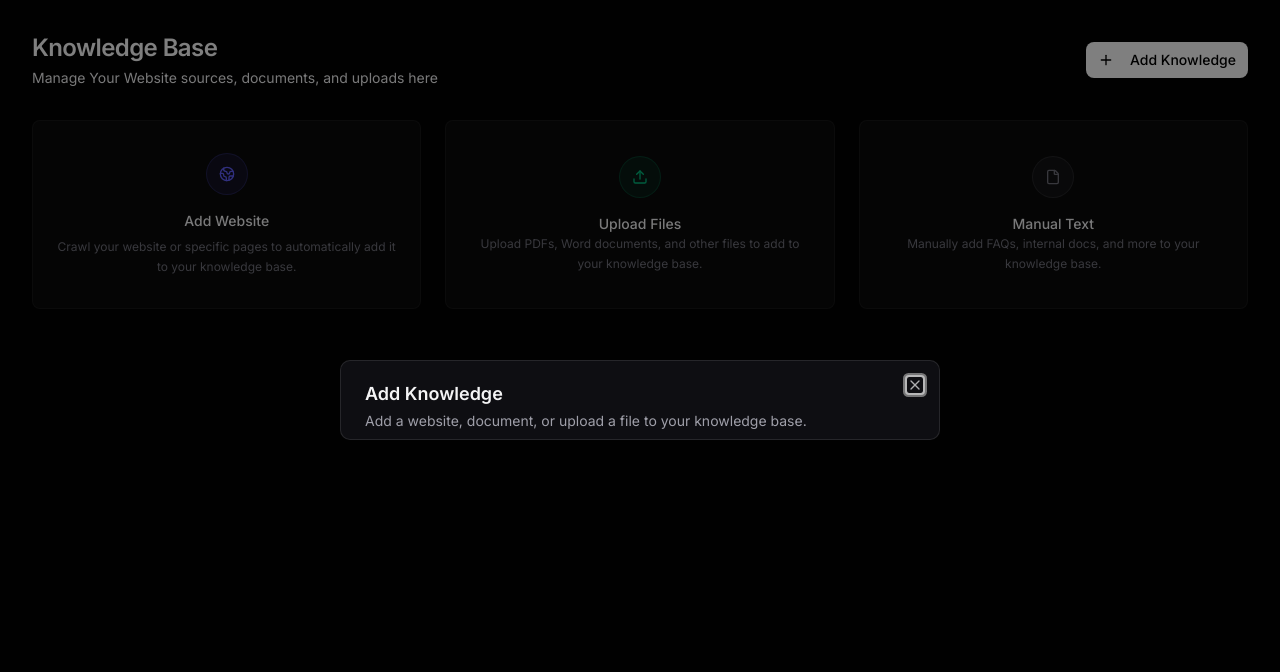
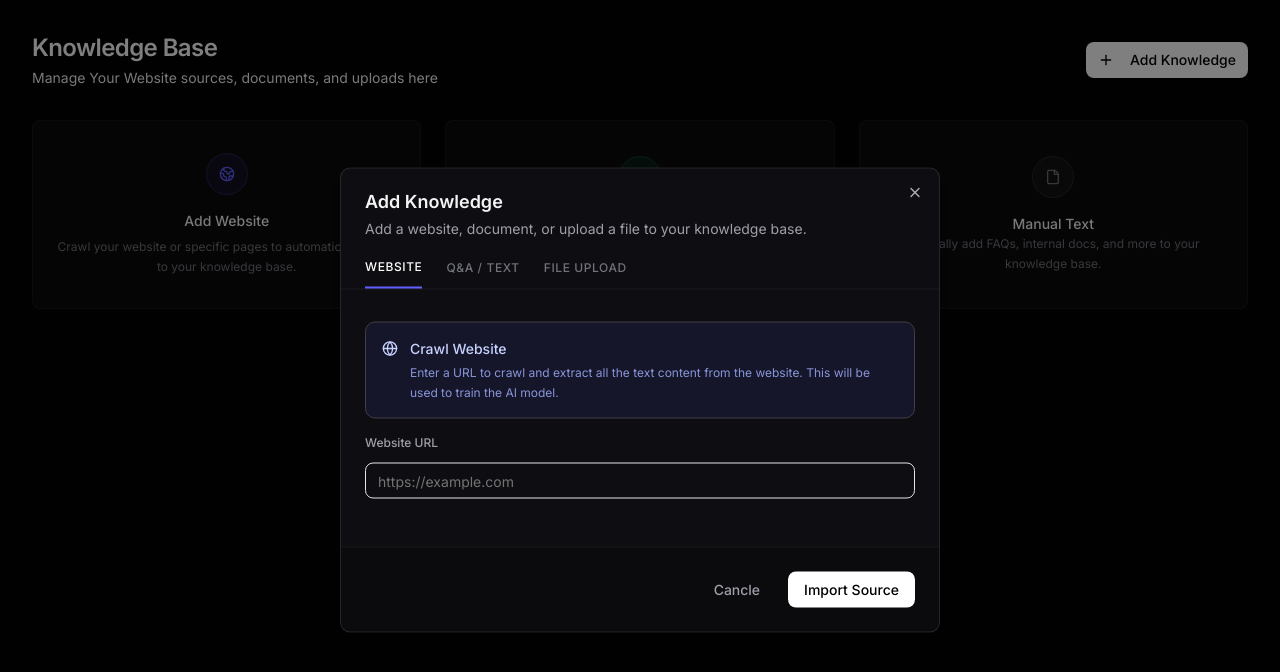
Before and after one commit to shishirkhatiwada/convoX, a Next.js app: page /dashboard/knowledge in a window 1280 px wide. Both pictures are taken after a click on the button "Add Knowledge". Shown: the top 672 px of the page. Built offline with nearby package versions, Linux system fonts and the light colour scheme; no server answers.

Commit message:
knowledge page more designs

```diff
--- a/app/dashboard/knowledge/addKnowledge.tsx
+++ b/app/dashboard/knowledge/addKnowledge.tsx
@@ -1,5 +1,12 @@
 import { KnowlegdeSource } from "@/@types/types";
+import { Alert, AlertDescription } from "@/components/ui/alert";
+import { Button } from "@/components/ui/button";
 import { Dialog, DialogContent, DialogDescription, DialogHeader, DialogTitle } from "@/components/ui/dialog";
+import { Input } from "@/components/ui/input";
+import { Label } from "@/components/ui/label";
+import { Tabs, TabsContent, TabsList, TabsTrigger } from "@/components/ui/tabs";
+import { Textarea } from "@/components/ui/textarea";
+import { AlertCircle, File, FileText, Globe, Loader, Loader2, Upload } from "lucide-react";
 import React, { useState } from "react";
 
 interface AddKnowledgeProps {
@@ -28,11 +35,83 @@ const AddKnowledge = ({
   const [uploadFile, setUploadFile] = useState<File | null>(null);
   const [error, setError] = useState<string | null>(null);
 
+  const validateUrl = (url: string) => {
+    try {
+      const parse = new URL(url)
+      return ["http", "https"].includes(parse.protocol)
+    } catch (error) {
+      return false
+    }
+  }
+
+  const handleImportWrapper = async () => {
+    setError(null)
+
+    const data: any = { type: defaultTab }
+
+    if (defaultTab === "website") {
+      if (!websiteUrl) {
+        setError("Please enter a website URL")
+        return
+      }
+      if(!validateUrl(websiteUrl)) {
+        setError("Please enter a valid website URL")
+        return
+      }
+
+      const normalizedInput = websiteUrl.replace(/\/$/, "")
+      const exists = existingSources.some((source) => {
+        if(source.type != "website" || !source.source_url) {
+         return false
+        }
+    const normalizedSource = source.source_url.replace(/\/$/, "")
+    return normalizedSource === normalizedInput
+      })
+
+      if(exists) {
+        setError("This website already exists in your knowledge base")
+        return
+      }
+
+      data.source_url = websiteUrl
+    } else if (defaultTab === "text") {
+      if (!docsTitle.trim()) {
+        setError("Please enter a title for your document")
+        return
+      }
+
+      if (!docsContent.trim()) {
+        setError("Please enter the content of your document")
+        return
+      }
+
+      data.title = docsTitle
+      data.content = docsContent
+    } else if (defaultTab === "file") {
+      if (!uploadFile) {
+        setError("Please upload a file")
+        return
+      }
+
+      data.file = uploadFile
+  }
+
+  await onImport(data)
+
+  setWebsiteUrl("")
+  setDocsTitle("")
+  setDocsContent("")
+  setUploadFile(null)
+  setError(null)
+  }
+
+
+
   return <Dialog
     open={isOpen}
-  onOpenChange={(open)=>{
+    onOpenChange={(open) => {
       setISOpen(open)
-if(!open) setError(null)
+      if (!open) setError(null)
     }}
   >
     <DialogContent className="sm:max-w-150 bg-[#0e0e12] border-white/10 text-zinc-100 p-0 overflow-hidden gap-0">
@@ -42,6 +121,191 @@ if(!open) setError(null)
           Add a website, document, or upload a file to your knowledge base.
         </DialogDescription>
       </DialogHeader>
+      <Tabs
+        defaultValue="website"
+        value={defaultTab}
+        onValueChange={(value) => {
+          // Fix: Check if setDefaultTab exists before calling
+          setDefaultTab?.(value)
+          setError(null)
+        }}
+        className="w-full"
+      >
+        <div className="px-6 border-b border-white/5">
+          <TabsList className="h-auto p-0 gap-6 bg-transparent">
+            <TabsTrigger value="website"
+              className="data-[state=active]:bg-transparent data-[state=active]:shadow-none data-[state=active]:border-b-2 data-[state=active]:border-indigo-500 rounded-none px-0 py-3 text-xs uppercase tracking-wider text-zinc-500 data-[state=active]:text-white transition-all focus-visible:ring-0 focus-visible:ring-offset-0 focus-visible:outline-none focus:outline-none ring-0 outline-none border-t-0 border-x-0 "
+            >Website</TabsTrigger>
+
+            <TabsTrigger value="text"
+              className="data-[state=active]:bg-transparent data-[state=active]:shadow-none data-[state=active]:border-b-2 data-[state=active]:border-indigo-500 rounded-none px-0 py-3 text-xs uppercase tracking-wider text-zinc-500 data-[state=active]:text-white transition-all focus-visible:ring-0 focus-visible:ring-offset-0 focus-visible:outline-none focus:outline-none ring-0 outline-none border-t-0 border-x-0 "
+            >Q&A / Text</TabsTrigger>
+            <TabsTrigger value="upload"
+              className="data-[state=active]:bg-transparent data-[state=active]:shadow-none data-[state=active]:border-b-2 data-[state=active]:border-indigo-500 rounded-none px-0 py-3 text-xs uppercase tracking-wider text-zinc-500 data-[state=active]:text-white transition-all focus-visible:ring-0 focus-visible:ring-offset-0 focus-visible:outline-none focus:outline-none ring-0 outline-none border-t-0 border-x-0 "
+            >File Upload</TabsTrigger>
+          </TabsList>
+        </div>
+
+        <div className="p-6 min-h-50 space-y-4" >
+          {error && (
+            <Alert
+              variant={"destructive"}
+              className="bg-red-500/1- border-red-500/20 text-red-400"
+            >
+              <AlertCircle className="h-4 w-4" />
+              <AlertDescription className="ml-2 text-xs">{error}</AlertDescription>
+            </Alert>
+          )}
+
+          <TabsContent value="website" className="mt-0 space-y-4 animate-in fade-in duration-300">
+            <div className="p-4 rounded-lg bg-indigo-500/10 border border-zinc-700 text-indigo-200 text-sm flex gap-3">
+              <Globe className="w-5 h-5 chrink-0 " />
+              <div
+
+              >
+
+                <p className="font-medium">
+                  Crawl Website
+                </p>
+
+                <p className="text-xs text-indigo-300/80 mt-1 leading-relaxed">
+                  Enter a URL to crawl and extract all the text content from the website. This will be used to train the AI model.</p>
+
+              </div>
+
+
+
+            </div>
+            <div className="space-y-3">
+              <Label className="text-xs text-zinc-400">Website URL</Label>
+              <Input
+                placeholder="https://example.com"
+                value={websiteUrl}
+                onChange={(e) => {
+                  setWebsiteUrl(e.target.value)
+                  if (error) setError(null)
+                }
+                }
+
+              />
+            </div>
+          </TabsContent>
+
+          <TabsContent value="text" className="mt-0 space-y-4 animate-in fade-in duration-300">
+            <div className="p-4 rounded-lg bg-indigo-500/10 border border-purple-700 text-purple-200 text-sm flex gap-3">
+              <FileText className="w-5 h-5 chrink-0 " />
+              <p className="font-medium">Raw Text</p>
+              <p className="text-xs text-purple-300/80 mt-1 leading-relaxed">
+                Paste existing FAQs, articles, or any other text content you have. This will be used to train the AI model.
+              </p>
+            </div>
+            <div className="space-y-3">
+              <Label className="text-xs text-zinc-400">Title</Label>
+              <Input
+                placeholder="e.g Acme Corp Return Policy"
+                value={docsTitle}
+                onChange={(e) => {
+                  setDocsTitle(e.target.value)
+
+                }
+                }
+
+              />
+            </div>
+
+            <div className="space-y-3">
+              <Label className="text-xs text-zinc-400">Content</Label>
+              <Textarea
+                className="bg-white/5 border-white/10 h-32 resize-none"
+                placeholder="Paste your text here"
+                value={docsContent}
+                onChange={(e) => {
+                  setDocsContent(e.target.value)
+                  if (error) setError(null)
+                }}
+                rows={10}
+              />
+            </div>
+
+          </TabsContent>
+
+          <TabsContent
+            value="upload"
+            className="mt-0 space-y-4 animate-in fade-in duration-300"
+          >
+            {/* Hidden file input */}
+            <input
+              id="csv-upload"
+              type="file"
+              accept="text/csv"
+              className="hidden"
+              onChange={(e) => {
+                const file = e.target.files?.[0]
+                if (!file) return
+
+                if (file.size > 10 * 1024 * 1024) {
+                  setError("File size must be less than 10MB")
+                  return
+                }
+
+                if (!file.name.endsWith(".csv") && file.type !== "text/csv") {
+                  setError("Only CSV files are allowed")
+                  return
+                }
+
+                setUploadFile(file)
+                setError(null)
+              }}
+            />
+
+            {/* Upload box */}
+            <label
+              htmlFor="csv-upload"
+              className="
+      border-2 border-dashed border-white/10
+      rounded-xl h-60
+      flex flex-col items-center justify-center gap-3
+      cursor-pointer
+      hover:border-indigo-500/40
+      hover:bg-white/5
+      transition
+    "
+            >
+              <div className="w-12 h-12 rounded-full bg-indigo-500/10 flex items-center justify-center">
+                <Upload className="w-6 h-6 text-white/40" />
+              </div>
+
+              <p className="text-sm font-medium text-white text-center">
+                {uploadFile
+                  ? uploadFile.name
+                  : "Click here to upload your CSV file"}
+              </p>
+
+              <p className="text-xs text-white/40">
+                Max size: 10MB
+              </p>
+            </label>
+          </TabsContent>
+        </div>
+
+        <div className="p-6 border-t border-white/5 bg-black/20 flex justify-end gap-3">
+          <Button variant={"ghost"} onClick={() => setISOpen(false)} className="text-zinc-400 hover:text-white hover:bg-white/5">
+            Cancle
+          </Button>
+          <Button
+          className={`bg-white min-w-27.5 text-black hover:bg-white/90 hover:text-black ${
+
+            isLoading ? "opacity50 cursor-not-allowed" : ""
+          }`
+          }
+          onClick={handleImportWrapper}
+          disabled={isLoading}
+          >
+            {isLoading ? (<Loader2 className="w-4 h-4 animate-spin" /> ):( "Import Source")}
+          </Button>
+        </div>
+
+      </Tabs>
     </DialogContent>
   </Dialog>;
 };
--- a/app/dashboard/knowledge/page.tsx
+++ b/app/dashboard/knowledge/page.tsx
@@ -12,7 +12,7 @@ const Page = () => {
   const [isAddOpen, setIsAddOpen] = useState(false);
 
   const [knowledgeStoringLoader, setKnowledgeStoringLoader] = useState(false);
-  const [knowledgeSourceLoader, setKnowledgeSourceLoader] = useState(true);
+  const [knowledgeSourceLoader, setKnowledgeSourceLoader] = useState(false);
   const [knowledgeSources, setKnowledgeSources] = useState<KnowlegdeSource[]>();
 
   const openModal = (tab: string) => {
```
Lines whose indentation alone changed are shown as unchanged.
